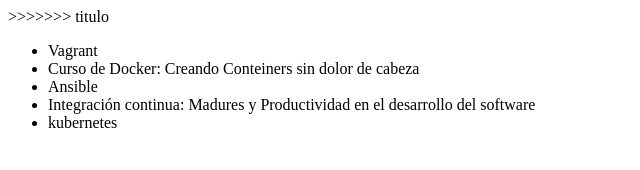
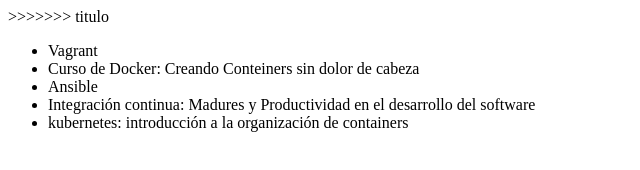
Before and after one commit to jcguzman2464a/alura-git, a plain HTML site: page index.html in a window 1280 px wide. Shown: the whole page, without its empty margins (0-640 px from the left). Drawn offline with Linux system fonts and the light colour scheme.

Commit message:
modificando el nombre de curso Kubernetes

```diff
--- a/index.html
+++ b/index.html
@@ -18,7 +18,7 @@
     <li> Curso de Docker:  Creando Conteiners sin dolor de cabeza</li>
     <li> Ansible </li>
     <li> Integración continua: Madures y Productividad en el desarrollo del software </li>
-    <li>kubernetes</li>
+    <li>kubernetes: introducción a la organización de containers</li>
   </ul>
 </body>
 
```
